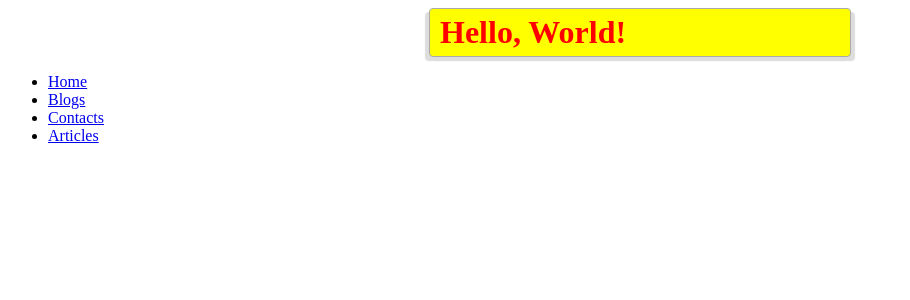
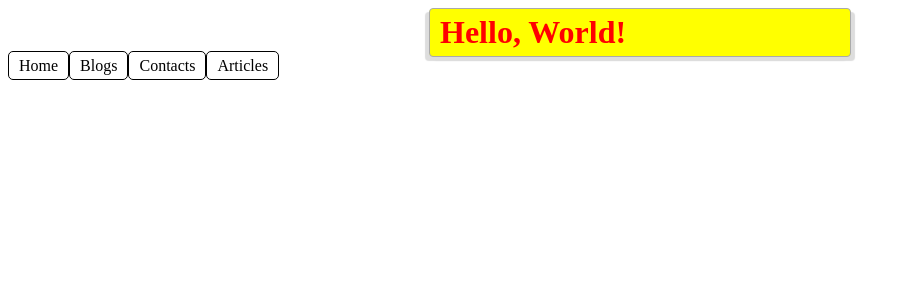
Before and after one commit to fedax/labgit, a PHP site: page / in a window 1280 px wide. Shown: the top 300 px of the page, without its empty margins (0-910 px from the left). Run offline with PHP 8.4, Linux system fonts and the light colour scheme.

Commit message:
Added nav-menu

```diff
--- a/index.html
+++ b/index.html
@@ -16,10 +16,10 @@
 		<div id="content">
 			<div id="nav">
 				<ul id="menu">
-					<li><a href="#" />Home</li>
-					<li><a href="#" />Blogs</li>
-					<li><a href="#" />Contacts</li>
-					<li><a href="#" />Articles</li>
+					<li><a href="#" />Home</a></li>
+					<li><a href="#" />Blogs</a></li>
+					<li><a href="#" />Contacts</a></li>
+					<li><a href="#" />Articles</a></li>
 				</ul>
 			</div>
 		</div>
--- a/style.css
+++ b/style.css
@@ -7,3 +7,22 @@ h1{
 	box-shadow: 4px 4px 1px #DDD, -4px 4px 1px #DDD;
 	background: yellow;
 }
+ul > li {
+	float:left;
+	list-style-type: none;
+	padding: 0;
+	margin: 0;
+}
+ul {
+	padding:0;
+	margin:0;
+}
+
+li > a{
+	color:#000000;
+	padding: 5px 10px;
+	margin:0;
+	text-decoration: none;
+	border: 1px solid;
+	border-radius: 5px;
+}
```
